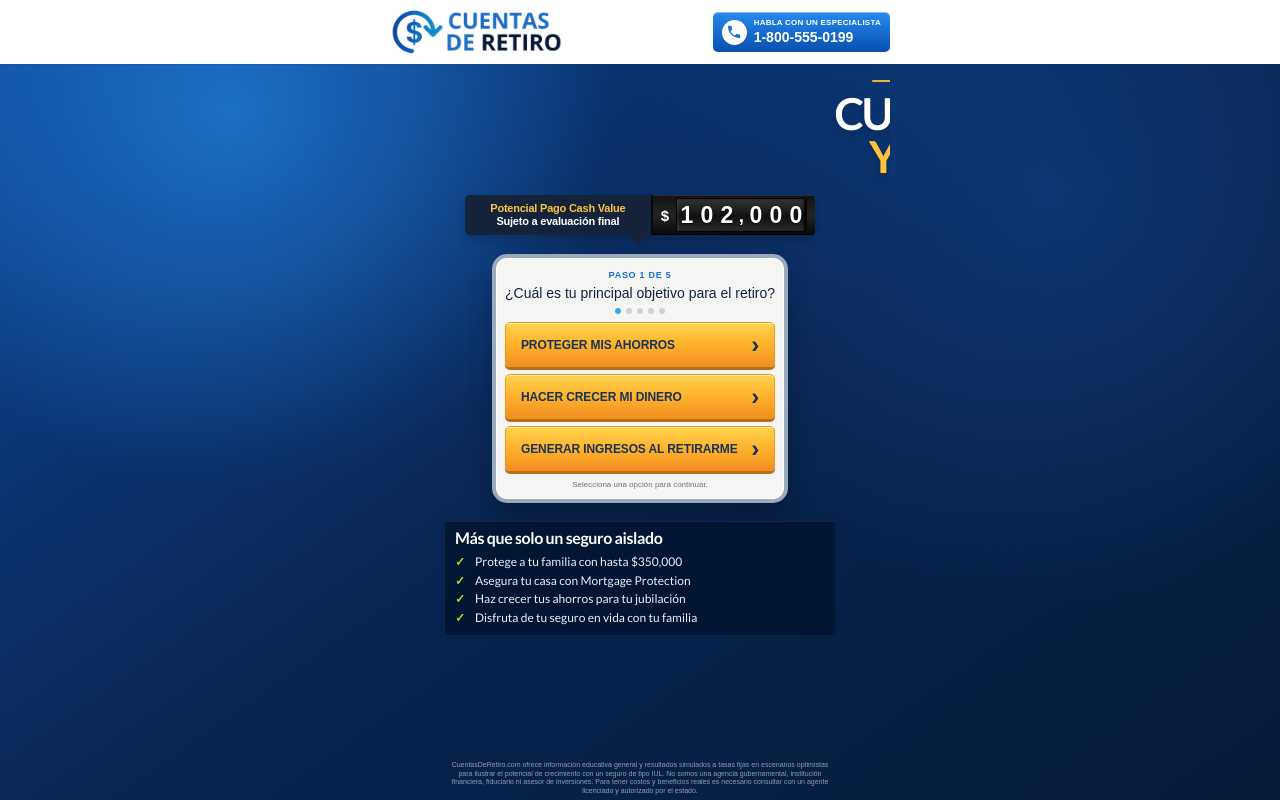
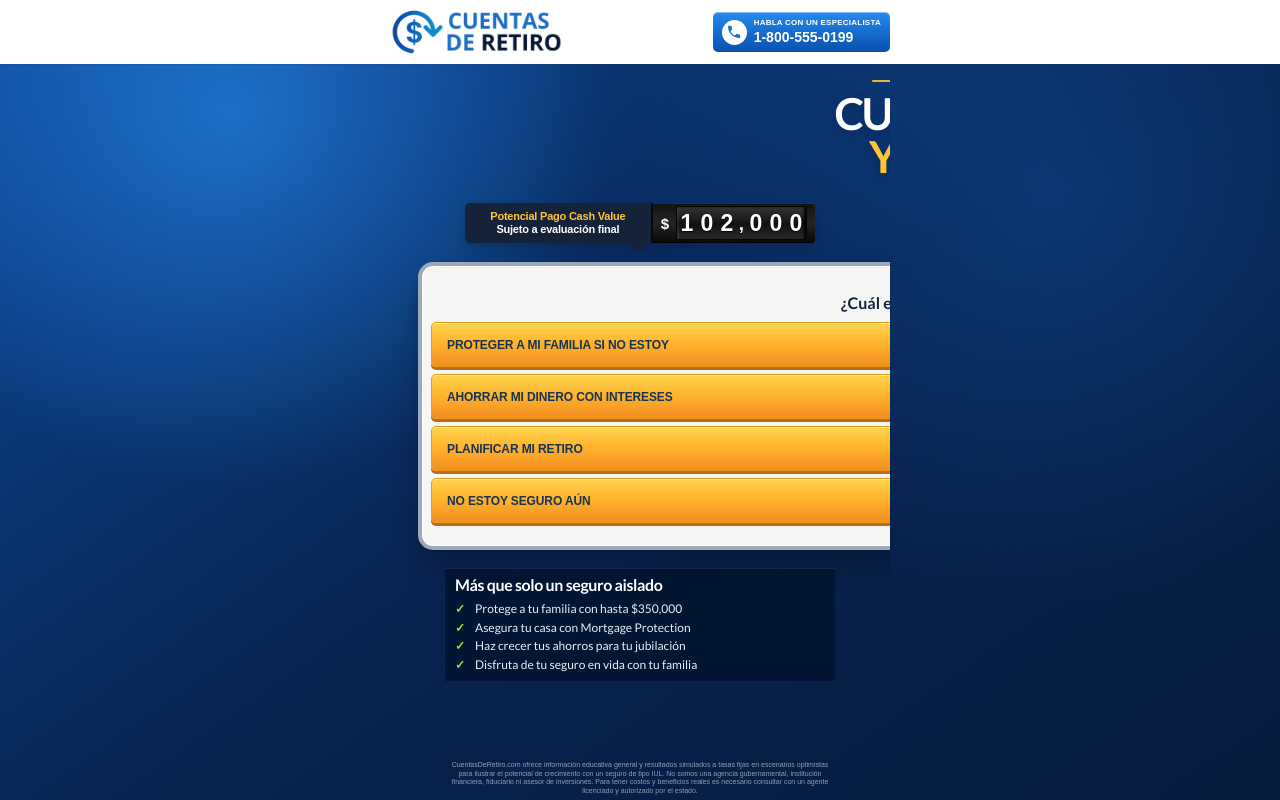
Before and after one commit to javierjordiguevaraolivera-hue/cuentasderetiro, a Next.js app: page / in a window 1280 px wide. Built offline with nearby package versions, Linux system fonts and the light colour scheme.

Commit message:
prefinal step 1

```diff
--- a/app/funnel-step-one.tsx
+++ b/app/funnel-step-one.tsx
@@ -8,15 +8,19 @@ import retirementLogo from "../public/media/logo-cuentas-de-retiro.png";
 const retirementGoals = [
   {
     id: "protect-savings",
-    label: "Proteger mis ahorros",
+    label: "Proteger a mi familia si no estoy",
   },
   {
     id: "grow-money",
-    label: "Hacer crecer mi dinero",
+    label: "Ahorrar mi dinero con intereses",
   },
   {
     id: "retirement-income",
-    label: "Generar ingresos al retirarme",
+    label: "Planificar mi retiro",
+  },
+  {
+    id: "not-sure",
+    label: "No estoy seguro aún",
   },
 ] as const;
 
@@ -130,13 +134,6 @@ export default function FunnelStepOne({
               <h2 id="step-one-title">
                 ¿Cuál es tu principal objetivo para el retiro?
               </h2>
-              <div className="progress-dots" aria-label="Paso 1 de 5">
-                <span className="active" />
-                <span />
-                <span />
-                <span />
-                <span />
-              </div>
             </div>
 
             <div className="answer-list">
@@ -153,10 +150,18 @@ export default function FunnelStepOne({
               ))}
             </div>
 
+            <div className="progress-dots" aria-label="Paso 1 de 5">
+              <span className="active" />
+              <span />
+              <span />
+              <span />
+              <span />
+            </div>
+
             <p className="selection-status" aria-live="polite">
               {selectedGoal
                 ? "Respuesta guardada. El siguiente paso se conectará aquí."
-                : "Selecciona una opción para continuar."}
+                : ""}
             </p>
           </section>
 
--- a/app/globals.css
+++ b/app/globals.css
@@ -163,7 +163,7 @@ a {
   align-items: center;
   width: 90vw;
   max-width: none;
-  margin: 0 auto 26px;
+  margin: 0 auto 36px;
   padding-top: 8px;
   text-align: center;
 }
@@ -390,7 +390,8 @@ a {
 }
 
 .question-card {
-  max-width: 380px;
+  width: 90vw;
+  max-width: none;
   margin-inline: auto;
   border: 5px solid #9aaaba;
   border-radius: 15px;
@@ -410,23 +411,27 @@ a {
   margin: 0 0 4px;
   color: var(--blue-600);
   font-size: 10px;
-  font-weight: 850;
+  font-weight: 400;
   letter-spacing: 0.08em;
   text-transform: uppercase;
 }
 
 .question-heading h2 {
-  max-width: 320px;
-  margin: 0 auto;
-  font-size: 15px;
-  line-height: 1.25;
+  width: 100%;
+  max-width: none;
+  margin: 0;
+  font-family: var(--font-lato), Arial, Helvetica, sans-serif;
+  font-size: 17px;
+  font-weight: 700;
+  line-height: 1.2;
+  text-wrap: balance;
 }
 
 .progress-dots {
   display: flex;
   justify-content: center;
   gap: 5px;
-  margin: 9px 0 12px;
+  margin: 10px 0 2px;
 }
 
 .progress-dots span {
@@ -443,6 +448,7 @@ a {
 .answer-list {
   display: grid;
   gap: 10px;
+  margin-top: 14px;
 }
 
 .answer-list button {
@@ -497,6 +503,10 @@ a {
   color: #65768a;
   font-size: 9px;
   text-align: center;
+}
+
+.selection-status:empty {
+  display: none;
 }
 
 .trust-panel {
@@ -674,7 +684,7 @@ a {
   .hero-lockup {
     width: 90vw;
     max-width: none;
-    margin-bottom: 20px;
+    margin-bottom: 28px;
     padding-top: 5px;
   }
 
@@ -720,15 +730,16 @@ a {
   }
 
   .question-heading h2 {
-    font-size: 14px;
+    font-size: 16px;
   }
 
   .progress-dots {
-    margin: 6px 0 8px;
+    margin: 8px 0 1px;
   }
 
   .answer-list {
     gap: 7px;
+    margin-top: 10px;
   }
 
   .answer-list button {
@@ -783,7 +794,7 @@ a {
   .hero-lockup {
     width: 90vw;
     max-width: none;
-    margin-bottom: 16px;
+    margin-bottom: 22px;
     padding-top: 3px;
   }
 
@@ -836,21 +847,23 @@ a {
   }
 
   .question-card {
-    max-width: 360px;
+    width: 90vw;
+    max-width: none;
     padding-top: 10px;
     padding-bottom: 9px;
   }
 
   .question-heading h2 {
-    font-size: 14px;
+    font-size: 15px;
   }
 
   .progress-dots {
-    margin: 7px 0 10px;
+    margin: 8px 0 1px;
   }
 
   .answer-list {
     gap: 8px;
+    margin-top: 10px;
   }
 
   .answer-list button {
```
